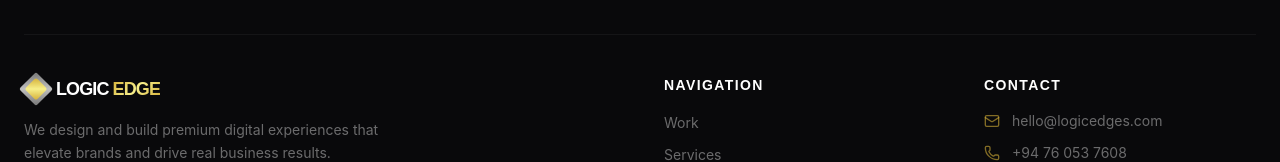
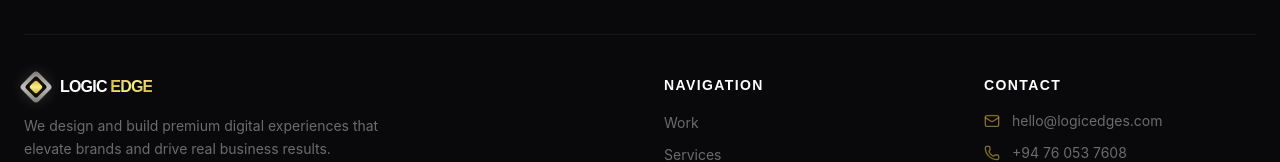
Before and after one commit to ahmathmusharraf/logicedge, a React (Vite) app: page /terms in a window 1280 px wide. Shown: the part 1051-1213 px from the top of the page. Built offline with nearby package versions, Linux system fonts and the light colour scheme.

Commit message:
Replace logo with Logo component in Footer

```diff
--- a/src/components/Footer.tsx
+++ b/src/components/Footer.tsx
@@ -3,6 +3,8 @@ import { Link } from "react-router-dom";
 import { ArrowRight, Mail, Phone, MapPin } from "lucide-react";
 import { cn } from "../lib/utils";
 import { useBooking } from "../context/BookingContext";
+
+import Logo from "./Logo";
 
 export default function Footer() {
   const { openBooking } = useBooking();
@@ -26,14 +28,8 @@ export default function Footer() {
         {/* Footer Bottom */}
         <div className="grid grid-cols-1 md:grid-cols-4 gap-12 border-t border-white/5 pt-10">
           <div className="col-span-1 md:col-span-2">
-            <Link to="/" className="flex items-center gap-2 mb-4">
-              <div className="relative w-6 h-6 rotate-45">
-                <div className="absolute inset-0 bg-silver-gradient rounded-xs" />
-                <div className="absolute inset-[4px] bg-gold-gradient rounded-xs" />
-              </div>
-              <span className="font-display font-bold text-lg tracking-tighter text-white">
-                LOGIC <span className="text-gold-gradient">EDGE</span>
-              </span>
+            <Link to="/" className="group mb-4 block">
+              <Logo size="sm" />
             </Link>
             <p className="text-white/40 max-w-sm text-sm leading-relaxed mb-6">
               We design and build premium digital experiences that elevate brands and drive real business results.
```
